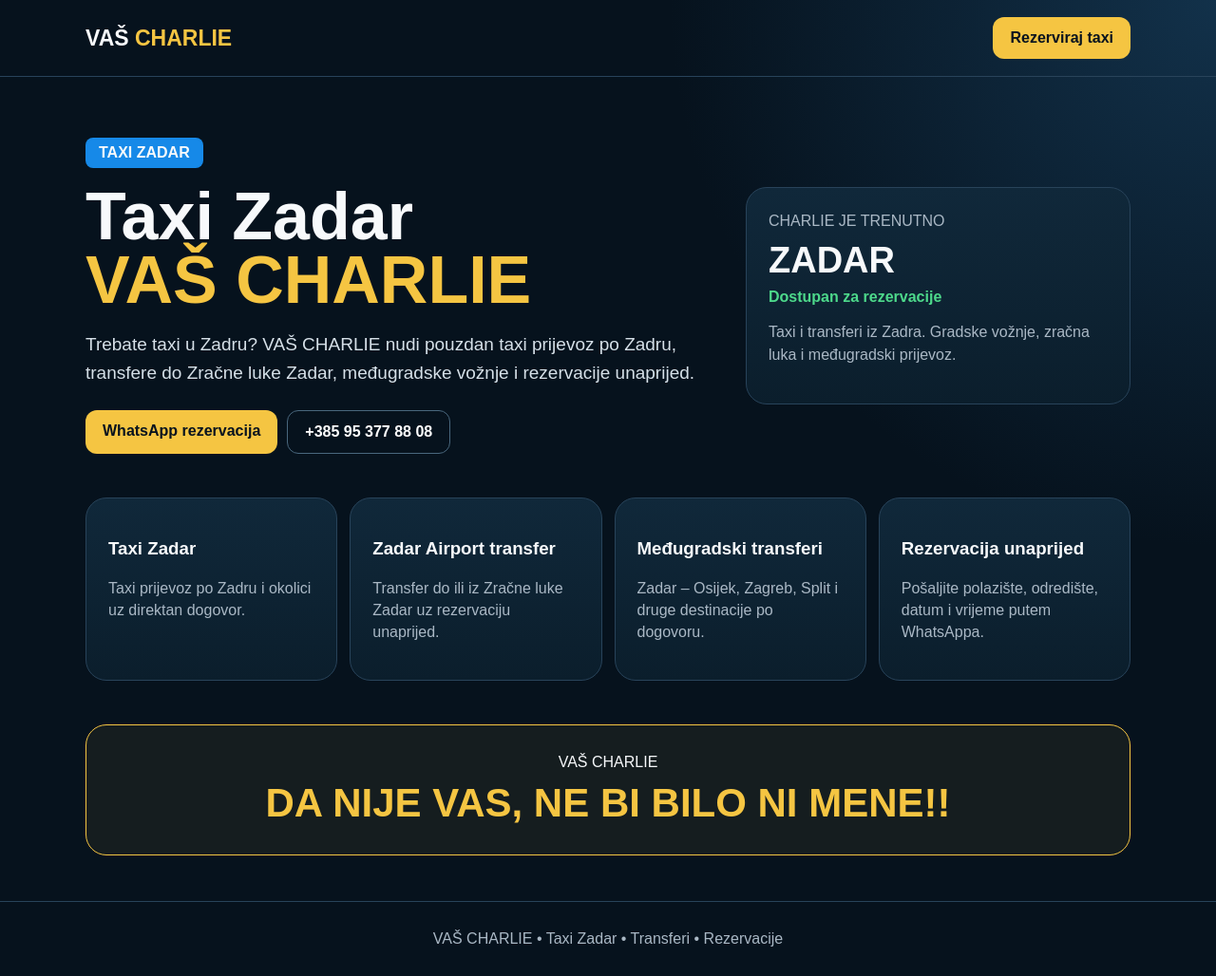
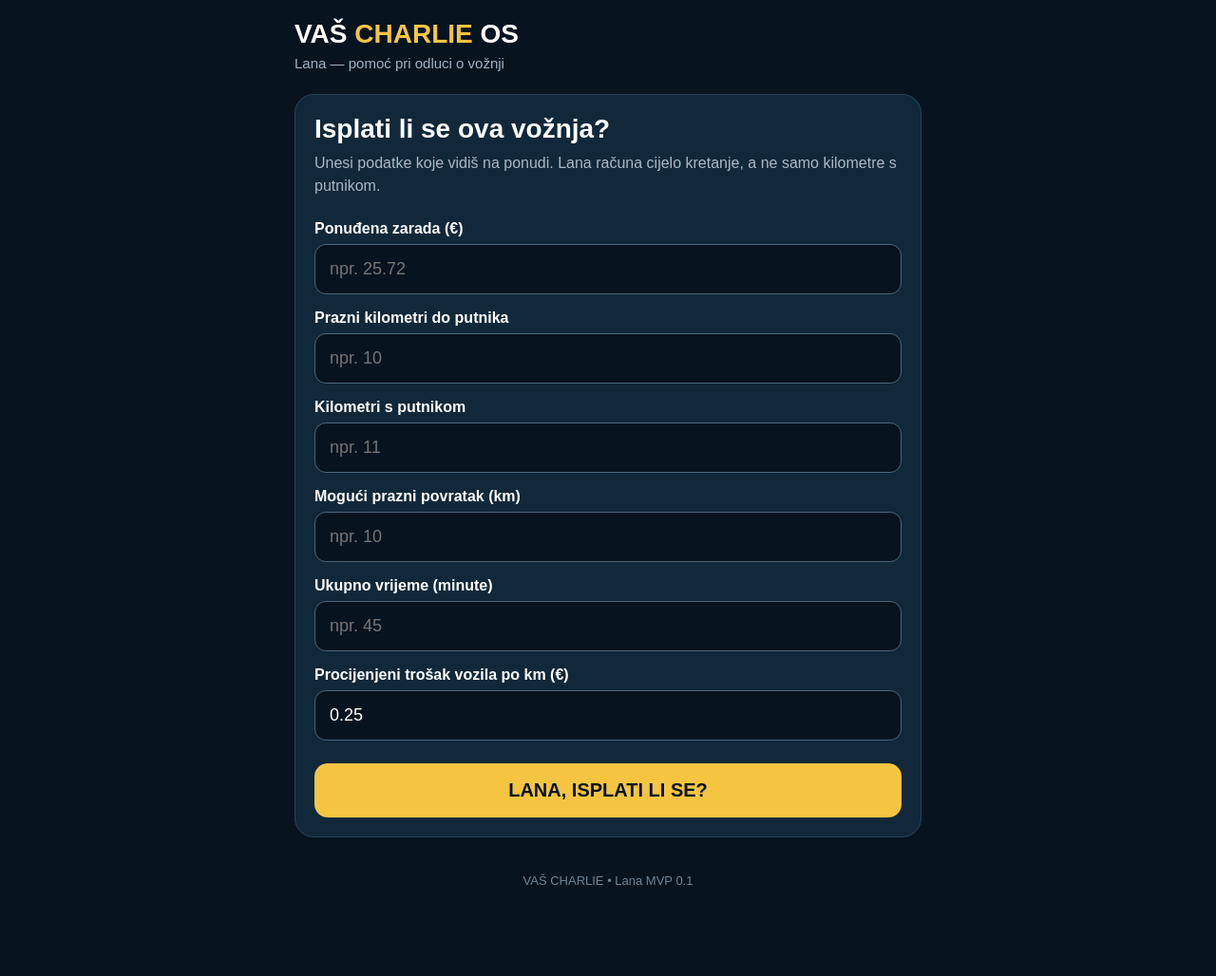
Before and after one commit to vas-charlie/vas-charlie-web, a plain HTML site: page index.html in a window 1280 px wide. Shown: the whole page at 95% size. After the commit the page ends 975 px from the top, so only its background shows below. Drawn offline with Linux system fonts and the light colour scheme.

Commit message:
Update index.html

```diff
--- a/index.html
+++ b/index.html
@@ -4,191 +4,176 @@
   <meta charset="UTF-8">
   <meta name="viewport" content="width=device-width, initial-scale=1.0">
 
-  <title>VAŠ CHARLIE | Taxi Zadar i transferi</title>
-
-  <meta name="description" content="VAŠ CHARLIE - pouzdan taxi prijevoz u Zadru, transferi do Zračne luke Zadar, međugradske vožnje i rezervacije unaprijed.">
+  <title>VAŠ CHARLIE OS — Lana</title>
 
   <style>
-    :root {
-      --bg: #06121d;
-      --card: #10283a;
-      --gold: #f5c542;
-      --blue: #1689e8;
-      --text: #f7f9fb;
-      --muted: #aab8c5;
-      --line: #28435a;
-      --green: #4dd98b;
-    }
-
     * {
       box-sizing: border-box;
     }
 
     body {
       margin: 0;
-      background:
-        radial-gradient(circle at top right, #12314a 0, transparent 35%),
-        var(--bg);
-      color: var(--text);
-      font-family: Arial, Helvetica, sans-serif;
+      font-family: Arial, sans-serif;
+      background: #07131e;
+      color: #ffffff;
     }
 
-    .wrap {
-      width: min(1100px, 92%);
+    .app {
+      max-width: 700px;
       margin: auto;
+      padding: 20px;
     }
 
-    header {
-      border-bottom: 1px solid var(--line);
-      padding: 18px 0;
-    }
-
-    nav {
-      display: flex;
-      align-items: center;
-      justify-content: space-between;
-      gap: 20px;
+    .header {
+      margin-bottom: 24px;
     }
 
     .brand {
-      font-size: 23px;
+      font-size: 28px;
       font-weight: 900;
     }
 
-    .gold {
-      color: var(--gold);
+    .brand span {
+      color: #f5c542;
     }
 
-    .btn {
-      display: inline-block;
+    .lana {
+      margin-top: 6px;
+      color: #9fb3c8;
+      font-size: 15px;
+    }
+
+    .card {
+      background: #10283a;
+      border: 1px solid #28435a;
+      border-radius: 20px;
+      padding: 20px;
+      margin-bottom: 18px;
+    }
+
+    h1 {
+      font-size: 28px;
+      margin: 0 0 8px;
+    }
+
+    .subtitle {
+      color: #aab8c5;
+      line-height: 1.5;
+      margin-bottom: 24px;
+    }
+
+    label {
+      display: block;
+      margin-top: 16px;
+      margin-bottom: 7px;
+      font-weight: 700;
+    }
+
+    input {
+      width: 100%;
+      padding: 15px;
       border-radius: 12px;
-      padding: 13px 18px;
-      background: var(--gold);
+      border: 1px solid #49677d;
+      background: #07131e;
+      color: white;
+      font-size: 18px;
+    }
+
+    button {
+      width: 100%;
+      margin-top: 24px;
+      padding: 17px;
+      border: 0;
+      border-radius: 14px;
+      background: #f5c542;
       color: #07131e;
-      text-decoration: none;
+      font-size: 20px;
+      font-weight: 900;
+      cursor: pointer;
+    }
+
+    .result {
+      display: none;
+      margin-top: 20px;
+    }
+
+    .decision {
+      text-align: center;
+      font-size: 34px;
+      font-weight: 900;
+      padding: 18px;
+      border-radius: 16px;
+      margin-bottom: 18px;
+    }
+
+    .good {
+      background: #123d2b;
+      color: #4dd98b;
+      border: 1px solid #4dd98b;
+    }
+
+    .bad {
+      background: #421c1c;
+      color: #ff6b6b;
+      border: 1px solid #ff6b6b;
+    }
+
+    .middle {
+      background: #433815;
+      color: #f5c542;
+      border: 1px solid #f5c542;
+    }
+
+    .stats {
+      display: grid;
+      grid-template-columns: 1fr 1fr;
+      gap: 12px;
+    }
+
+    .stat {
+      background: #091b29;
+      padding: 15px;
+      border-radius: 14px;
+    }
+
+    .stat-title {
+      color: #91a5b8;
+      font-size: 13px;
+      margin-bottom: 5px;
+    }
+
+    .stat-value {
+      font-size: 22px;
       font-weight: 900;
     }
 
-    .btn.outline {
-      background: transparent;
-      color: white;
-      border: 1px solid #49677d;
+    .lana-answer {
+      margin-top: 18px;
+      padding: 16px;
+      background: #091b29;
+      border-radius: 14px;
+      line-height: 1.5;
+      font-size: 17px;
     }
 
-    .hero {
-      display: grid;
-      grid-template-columns: 1.25fr .75fr;
-      gap: 20px;
-      padding: 64px 0 28px;
-      align-items: center;
+    .footer {
+      text-align: center;
+      color: #6f8598;
+      font-size: 13px;
+      padding: 20px 0;
     }
 
-    .kicker {
-      display: inline-block;
-      background: var(--blue);
-      padding: 7px 14px;
-      border-radius: 8px;
-      font-weight: 900;
-    }
-
-    h1 {
-      font-size: clamp(42px, 7vw, 70px);
-      line-height: .96;
-      margin: 18px 0;
-    }
-
-    .lead {
-      font-size: 19px;
-      line-height: 1.55;
-      color: #d6e0e8;
-    }
-
-    .actions {
-      display: flex;
-      gap: 10px;
-      flex-wrap: wrap;
-      margin-top: 25px;
-    }
-
-    .card,
-    .service {
-      background: linear-gradient(180deg, var(--card), #0b1e2c);
-      border: 1px solid var(--line);
-      border-radius: 22px;
-      padding: 23px;
-    }
-
-    .small {
-      color: var(--muted);
-      line-height: 1.5;
-    }
-
-    .city {
-      font-size: 38px;
-      font-weight: 900;
-      margin: 8px 0;
-    }
-
-    .status {
-      color: var(--green);
-      font-weight: 900;
-    }
-
-    .grid {
-      display: grid;
-      grid-template-columns: repeat(4, 1fr);
-      gap: 13px;
-      margin: 18px 0 46px;
-    }
-
-    .service p {
-      color: var(--muted);
-      line-height: 1.45;
-    }
-
-    .slogan {
-      margin: 20px 0 48px;
-      text-align: center;
-      border: 1px solid var(--gold);
-      border-radius: 22px;
-      padding: 30px 20px;
-      background: rgba(245, 197, 66, .06);
-    }
-
-    .slogan strong {
-      display: block;
-      color: var(--gold);
-      font-size: clamp(25px, 5vw, 42px);
-      margin-top: 10px;
-    }
-
-    footer {
-      border-top: 1px solid var(--line);
-      padding: 30px 0;
-      color: var(--muted);
-      text-align: center;
-    }
-
-    @media (max-width: 760px) {
-      .hero {
-        grid-template-columns: 1fr;
-        padding-top: 40px;
-      }
-
-      .grid {
+    @media (max-width: 480px) {
+      .stats {
         grid-template-columns: 1fr;
       }
 
-      nav {
-        align-items: flex-start;
+      h1 {
+        font-size: 25px;
       }
 
-      .brand {
-        font-size: 20px;
-      }
-
-      h1 {
-        font-size: 46px;
+      .decision {
+        font-size: 29px;
       }
     }
   </style>
@@ -196,114 +181,201 @@
 
 <body>
 
-  <header>
-    <div class="wrap">
-      <nav>
-        <div class="brand">
-          VAŠ <span class="gold">CHARLIE</span>
+<div class="app">
+
+  <div class="header">
+    <div class="brand">VAŠ <span>CHARLIE</span> OS</div>
+    <div class="lana">Lana — pomoć pri odluci o vožnji</div>
+  </div>
+
+  <div class="card">
+
+    <h1>Isplati li se ova vožnja?</h1>
+
+    <div class="subtitle">
+      Unesi podatke koje vidiš na ponudi. Lana računa cijelo kretanje,
+      a ne samo kilometre s putnikom.
+    </div>
+
+    <label>Ponuđena zarada (€)</label>
+    <input id="zarada" type="number" step="0.01" placeholder="npr. 25.72">
+
+    <label>Prazni kilometri do putnika</label>
+    <input id="dolazak" type="number" step="0.1" placeholder="npr. 10">
+
+    <label>Kilometri s putnikom</label>
+    <input id="voznja" type="number" step="0.1" placeholder="npr. 11">
+
+    <label>Mogući prazni povratak (km)</label>
+    <input id="povratak" type="number" step="0.1" placeholder="npr. 10">
+
+    <label>Ukupno vrijeme (minute)</label>
+    <input id="vrijeme" type="number" step="1" placeholder="npr. 45">
+
+    <label>Procijenjeni trošak vozila po km (€)</label>
+    <input id="trosakKm" type="number" step="0.01" value="0.25">
+
+    <button onclick="izracunaj()">LANA, ISPLATI LI SE?</button>
+
+    <div class="result" id="result">
+
+      <div id="decision" class="decision"></div>
+
+      <div class="stats">
+
+        <div class="stat">
+          <div class="stat-title">UKUPNO KILOMETARA</div>
+          <div class="stat-value" id="ukupnoKm">0 km</div>
         </div>
 
-        <a class="btn"
-           href="https://wa.me/385953778808">
-          Rezerviraj taxi
-        </a>
-      </nav>
-    </div>
-  </header>
+        <div class="stat">
+          <div class="stat-title">TROŠAK VOZILA</div>
+          <div class="stat-value" id="trosak">0 €</div>
+        </div>
 
-  <main class="wrap">
+        <div class="stat">
+          <div class="stat-title">ZARADA NAKON TROŠKA</div>
+          <div class="stat-value" id="neto">0 €</div>
+        </div>
 
-    <section class="hero">
+        <div class="stat">
+          <div class="stat-title">ZARADA PO KM</div>
+          <div class="stat-value" id="poKm">0 €/km</div>
+        </div>
 
-      <div>
-        <span class="kicker">TAXI ZADAR</span>
+        <div class="stat">
+          <div class="stat-title">ZARADA PO SATU</div>
+          <div class="stat-value" id="poSatu">0 €/h</div>
+        </div>
 
-        <h1>
-          Taxi Zadar<br>
-          <span class="gold">VAŠ CHARLIE</span>
-        </h1>
+        <div class="stat">
+          <div class="stat-title">PRAZNI KILOMETRI</div>
+          <div class="stat-value" id="prazniKm">0 km</div>
+        </div>
 
-        <p class="lead">
-          Trebate taxi u Zadru? VAŠ CHARLIE nudi pouzdan taxi prijevoz
-          po Zadru, transfere do Zračne luke Zadar, međugradske vožnje
-          i rezervacije unaprijed.
-        </p>
-
-        <div class="actions">
-          <a class="btn"
-             href="https://wa.me/385953778808">
-            WhatsApp rezervacija
-          </a>
-
-          <a class="btn outline"
-             href="tel:+385953778808">
-            +385 95 377 88 08
-          </a>
-        </div>
       </div>
 
-      <div class="card">
-        <div class="small">CHARLIE JE TRENUTNO</div>
+      <div class="lana-answer" id="lanaAnswer"></div>
 
-        <div class="city">ZADAR</div>
+    </div>
 
-        <div class="status">
-          Dostupan za rezervacije
-        </div>
+  </div>
 
-        <p class="small">
-          Taxi i transferi iz Zadra.
-          Gradske vožnje, zračna luka
-          i međugradski prijevoz.
-        </p>
-      </div>
+  <div class="footer">
+    VAŠ CHARLIE • Lana MVP 0.1
+  </div>
 
-    </section>
+</div>
 
-    <section class="grid">
+<script>
 
-      <div class="service">
-        <h3>Taxi Zadar</h3>
-        <p>
-          Taxi prijevoz po Zadru i okolici uz direktan dogovor.
-        </p>
-      </div>
+function broj(id) {
+  return parseFloat(document.getElementById(id).value) || 0;
+}
 
-      <div class="service">
-        <h3>Zadar Airport transfer</h3>
-        <p>
-          Transfer do ili iz Zračne luke Zadar uz rezervaciju unaprijed.
-        </p>
-      </div>
+function euro(n) {
+  return n.toFixed(2).replace(".", ",") + " €";
+}
 
-      <div class="service">
-        <h3>Međugradski transferi</h3>
-        <p>
-          Zadar – Osijek, Zagreb, Split i druge destinacije po dogovoru.
-        </p>
-      </div>
+function izracunaj() {
 
-      <div class="service">
-        <h3>Rezervacija unaprijed</h3>
-        <p>
-          Pošaljite polazište, odredište, datum i vrijeme putem WhatsAppa.
-        </p>
-      </div>
+  const zarada = broj("zarada");
+  const dolazak = broj("dolazak");
+  const voznja = broj("voznja");
+  const povratak = broj("povratak");
+  const vrijeme = broj("vrijeme");
+  const trosakKm = broj("trosakKm");
 
-    </section>
+  if (zarada <= 0 || voznja <= 0 || vrijeme <= 0) {
+    alert("Lana treba barem zaradu, kilometre vožnje i vrijeme.");
+    return;
+  }
 
-    <section class="slogan">
-      VAŠ CHARLIE
-      <strong>DA NIJE VAS, NE BI BILO NI MENE!!</strong>
-    </section>
+  const prazni = dolazak + povratak;
+  const ukupnoKm = dolazak + voznja + povratak;
 
-  </main>
+  const trosak = ukupnoKm * trosakKm;
+  const neto = zarada - trosak;
 
-  <footer>
-    <div class="wrap">
-      VAŠ CHARLIE • Taxi Zadar • Transferi • Rezervacije
-    </div>
-  </footer>
+  const zaradaPoKm = ukupnoKm > 0
+    ? neto / ukupnoKm
+    : 0;
+
+  const sati = vrijeme / 60;
+
+  const zaradaPoSatu = sati > 0
+    ? neto / sati
+    : 0;
+
+  document.getElementById("ukupnoKm").innerText =
+    ukupnoKm.toFixed(1) + " km";
+
+  document.getElementById("trosak").innerText =
+    euro(trosak);
+
+  document.getElementById("neto").innerText =
+    euro(neto);
+
+  document.getElementById("poKm").innerText =
+    zaradaPoKm.toFixed(2).replace(".", ",") + " €/km";
+
+  document.getElementById("poSatu").innerText =
+    zaradaPoSatu.toFixed(2).replace(".", ",") + " €/h";
+
+  document.getElementById("prazniKm").innerText =
+    prazni.toFixed(1) + " km";
+
+  const decision = document.getElementById("decision");
+  const lanaAnswer = document.getElementById("lanaAnswer");
+
+  decision.className = "decision";
+
+  if (zaradaPoSatu >= 30 && zaradaPoKm >= 0.90) {
+
+    decision.innerText = "✅ ISPLATI SE";
+    decision.classList.add("good");
+
+    lanaAnswer.innerHTML =
+      "<strong>Lana:</strong> Charlie, ovo izgleda dobro. " +
+      "Nakon procijenjenog troška ostaje <strong>" +
+      euro(neto) +
+      "</strong>, odnosno oko <strong>" +
+      zaradaPoSatu.toFixed(2).replace(".", ",") +
+      " €/h</strong>.";
+
+  }
+
+  else if (zaradaPoSatu >= 20 && zaradaPoKm >= 0.60) {
+
+    decision.innerText = "⚠️ NA GRANICI";
+    decision.classList.add("middle");
+
+    lanaAnswer.innerHTML =
+      "<strong>Lana:</strong> Može proći, ali nije jaka ponuda. " +
+      "Provjeri kamo te vožnja vodi i kolika je šansa za novu vožnju na odredištu.";
+
+  }
+
+  else {
+
+    decision.innerText = "❌ NE ISPLATI SE";
+    decision.classList.add("bad");
+
+    lanaAnswer.innerHTML =
+      "<strong>Lana:</strong> Ova ponuda trenutno izgleda slabo. " +
+      "Prazni kilometri, vrijeme i trošak vozila previše smanjuju stvarnu zaradu.";
+
+  }
+
+  document.getElementById("result").style.display = "block";
+
+  document.getElementById("result").scrollIntoView({
+    behavior: "smooth"
+  });
+
+}
+
+</script>
 
 </body>
 </html>
```
